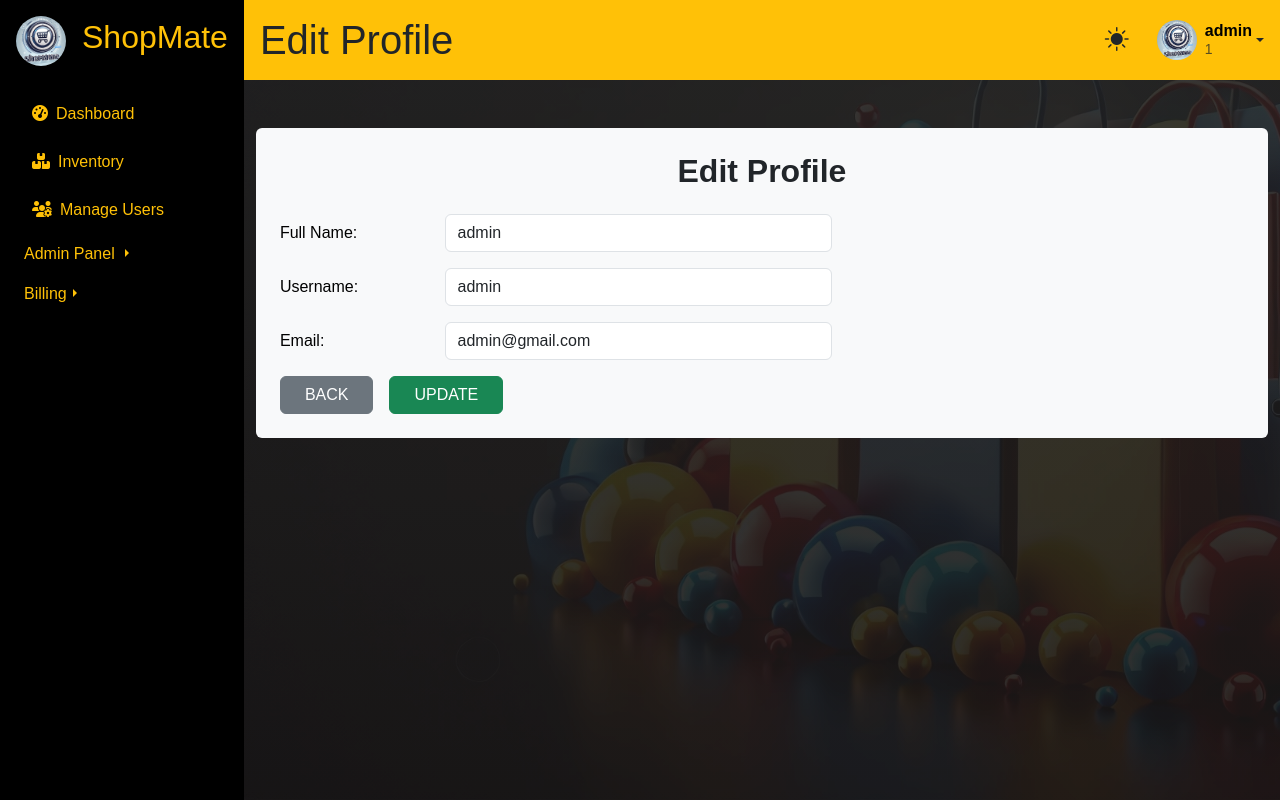
After one commit to umarzamann/shopmate_pos, a PHP site: page /shopmate_org_pagination/user_profile.php in a window 1280 px wide. The commit adds this page. Run offline with PHP 8.4, Linux system fonts and the light colour scheme; a user stored in the database is signed in; data comes from the database, SQL or seed files in the repository.

Commit message:
adding user-profile-update feature

```diff
--- a/includes/footer.php
+++ b/includes/footer.php
@@ -14,7 +14,7 @@
         });
 
         $('#userProfile').click(function() {
-            alert("User Profile Clicked");
+             window.location.href = 'user_profile.php';
         });
 
         $('#supplierCard').click(function() {
--- a/includes/sidebar.php
+++ b/includes/sidebar.php
@@ -1,5 +1,8 @@
 <?php
-session_start();
+if (session_status() === PHP_SESSION_NONE) {
+    session_start();
+}
+
 ?>
 <div class="sidebar bg-black text-warning vh-100 p-3">
     <div class="db-logo d-flex align-items-center gap-3">
--- /dev/null
+++ b/user_profile.php
@@ -0,0 +1,64 @@
+<?php
+if (session_status() === PHP_SESSION_NONE) {
+    session_start();
+}
+?>
+
+<?php $pageTitle = "Edit Profile";
+    include('includes/header.php');
+     ?>
+<?php include('includes/sidebar.php'); ?>
+<?php include('includes/topbar.php'); ?>
+
+<div class="container py-5">
+<?php
+include 'includes/db.php';
+
+// checking if user is logged in
+if (!isset($_SESSION['user_id'])) {
+    header("Location: index.php");
+    exit();
+}
+
+$user_id = $_SESSION['user_id'];
+
+$sql = "SELECT full_name, email, username FROM users WHERE `uid` = $user_id";
+$result = mysqli_query($conn, $sql);
+
+if(mysqli_num_rows($result) > 0)  {
+      while($row = mysqli_fetch_assoc($result)){
+?>
+<div class="bg-light rounded p-4">
+    <h2 class="text-center mb-4 fw-bold text-dark">Edit Profile</h2>
+    <form class="post-form" action="user_update_profile.php" method="POST">
+
+        <div class="mb-3 row">
+            <label class="col-sm-2 col-form-label text-black">Full Name:</label>
+            <div class="col-sm-5">
+                <input type="text" class="form-control" name="full_name" value="<?php echo $row['full_name']; ?>" required>
+            </div>
+        </div>
+        <div class="mb-3 row">
+            <label class="col-sm-2 col-form-label text-black">Username:</label>
+            <div class="col-sm-5">
+                <input type="text" class="form-control" name="username" value="<?php echo $row['username']; ?>" required>
+            </div>
+        </div>
+        <div class="mb-3 row">
+            <label class="col-sm-2 col-form-label text-black">Email:</label>
+            <div class="col-sm-5">
+                <input type="email" class="form-control" name="email" value="<?php echo $row['email']; ?>" required>
+            </div>
+        </div>
+
+        <div class="d-flex gap-3">
+            <a href="dashboard.php" class="btn btn-scale btn-secondary text-uppercase px-4">Back</a>
+            <input class="btn btn-success btn-scale text-uppercase px-4" type="submit" value="Update">
+        </div>
+    </form>
+</div>
+<?php }
+}
+?>
+</div>
+<?php include('includes/footer.php'); ?>
```
Also changed, not shown: user_update_profile.php (added, +34 -0 lines).
